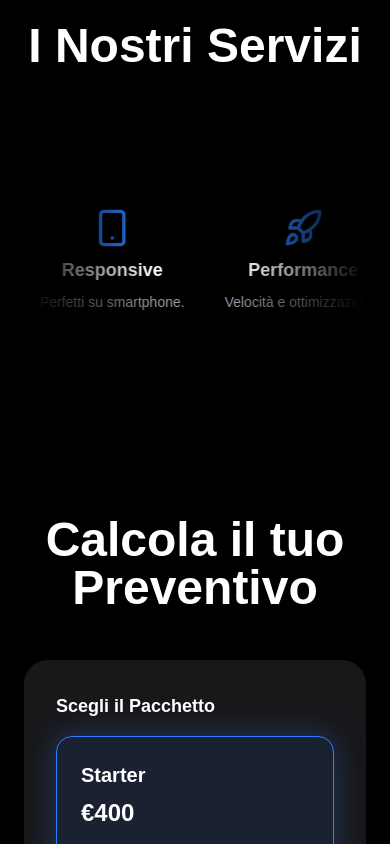
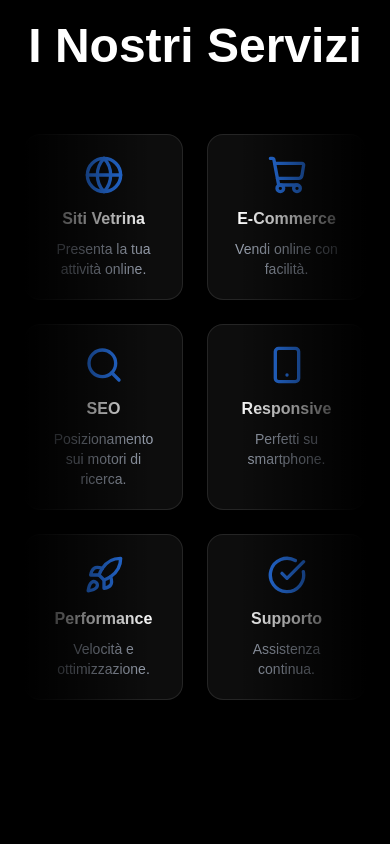
Before and after one commit to tommasocavalli08-beep/novaweb-studio, a Next.js app: page / in a window 390 px wide. Shown: the part 920-1764 px from the top of the page. Built offline with nearby package versions, Linux system fonts and the light colour scheme.

Commit message:
migliorie all'ui

```diff
--- a/app/page.js
+++ b/app/page.js
@@ -341,6 +341,8 @@ export default function NovaWebStudio() {
             <div className="pointer-events-none absolute left-0 top-0 h-full w-32 bg-gradient-to-r from-black to-transparent z-10" />
             <div className="pointer-events-none absolute right-0 top-0 h-full w-32 bg-gradient-to-l from-black to-transparent z-10" />
 
+            {/* Desktop */}
+            <div className="hidden md:block">
               <LogoLoop
                 logos={serviceLogos.map((item) => ({
                   node: (
@@ -353,11 +355,41 @@ export default function NovaWebStudio() {
                 }))}
                 speed={110}
                 direction="left"
-              logoHeight={120}
-              gap={40}
-              scaleOnHover={true}
-              hoverSpeed = {60}
+                logoHeight={140}
+                hoverSpeed={50}
+                gap={80}
+                scaleOnHover
               />
+            </div>
+
+            {/* Mobile */}
+            <div className="grid grid-cols-2 gap-6 md:hidden">
+              {serviceLogos.map((item) => (
+                <div
+                  key={item.title}
+                  className="
+        bg-white/5
+        border border-white/10
+        rounded-2xl
+        p-5
+        flex flex-col items-center
+        text-center
+      "
+                >
+                  <div className="text-blue-500 mb-3">
+                    {item.node}
+                  </div>
+
+                  <h3 className="font-bold">
+                    {item.title}
+                  </h3>
+
+                  <p className="text-sm text-gray-400 mt-2">
+                    {item.desc}
+                  </p>
+                </div>
+              ))}
+            </div>
           </div>
         </div>
       </section>
@@ -540,7 +572,7 @@ export default function NovaWebStudio() {
                   </div>
 
                   <p className="text-sm text-gray-400 mt-4">
-                    Progetto {formData.package} · {formData.pages} pagine · Delivery {formData.urgency}
+                    Progetto {formData.package} ·  Delivery {formData.urgency}
                   </p>
 
                   <p className="text-gray-300 mt-4">
```
Lines whose indentation alone changed are shown as unchanged.
